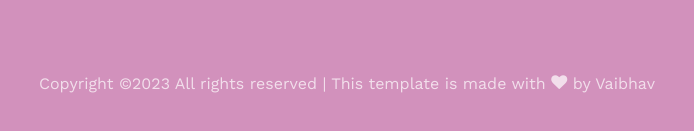
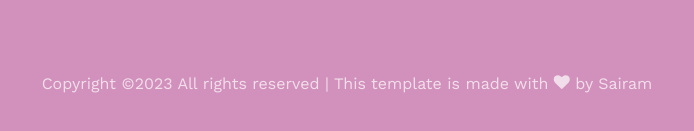
Before and after one commit to ranakartik99/yoga-web, a plain HTML site: page index.html in a window 1280 px wide. Shown: the part 6234-6365 px from the top of the page, 293-987 px from the left. Drawn offline with nearby package versions, Linux system fonts and the light colour scheme; some packages are replaced by stand-ins of ours; no server answers; files whose address does not match are found by name.

Commit message:
Update index.html

```diff
--- a/index.html
+++ b/index.html
@@ -639,7 +639,7 @@
           <div class="col-md-12 text-center">
 
             <p><!-- Link back to Colorlib can't be removed. Template is licensed under CC BY 3.0. -->
-  Copyright &copy;<script>document.write(new Date().getFullYear());</script> All rights reserved | This template is made with <i class="icon-heart" aria-hidden="true"></i> by Vaibhav
+  Copyright &copy;<script>document.write(new Date().getFullYear());</script> All rights reserved | This template is made with <i class="icon-heart" aria-hidden="true"></i> by Sairam
   <!-- Link back to Colorlib can't be removed. Template is licensed under CC BY 3.0. --></p>
           </div>
         </div>
```
